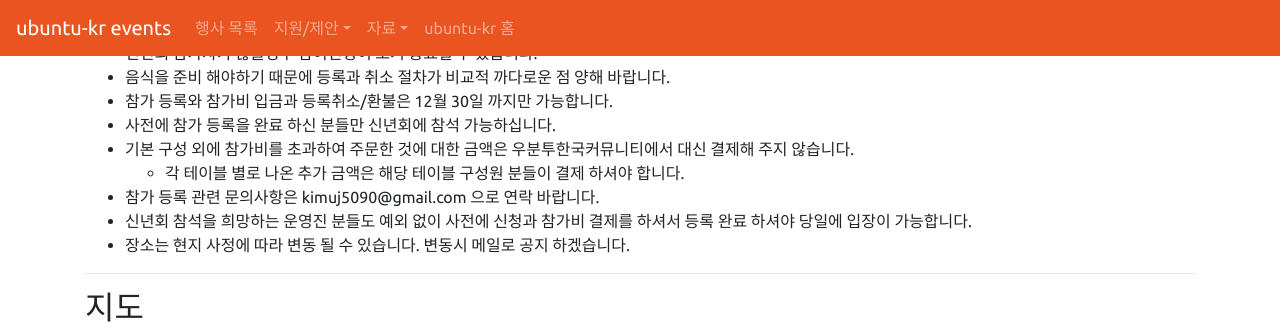
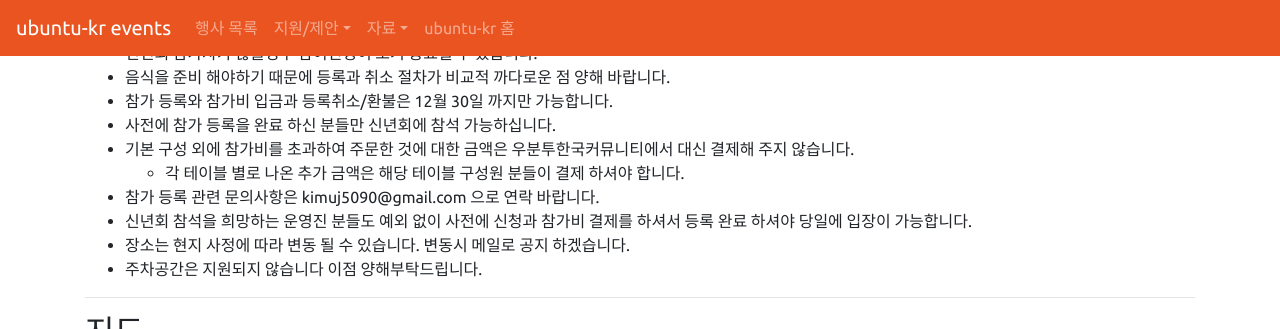
Before and after one commit to ubuntu-kr/events, a Jekyll site: the page built from _posts/2017-12-07-year-start-party-in-daejeon.md, in a window 1280 px wide and 900 px high, scrolled down 1448 px, cut to the strip 0-329 px from the top of the window. Built offline with Jekyll 4.4.1, drawn with Linux system fonts in a browser that asks for light colours.

Commit message:
Update 2017-12-07-year-start-party-in-daejeon.md

```diff
--- a/_posts/2017-12-07-year-start-party-in-daejeon.md
+++ b/_posts/2017-12-07-year-start-party-in-daejeon.md
@@ -61,3 +61,4 @@ image: "https://wiki.ubuntu-kr.org/images/c/cc/%EB%8C%80%EC%A0%84%EC%A7%80%EC%97
 - 참가 등록 관련 문의사항은 kimuj5090@gmail.com 으로 연락 바랍니다.
 - 신년회 참석을 희망하는 운영진 분들도 예외 없이 사전에 신청과 참가비 결제를 하셔서 등록 완료 하셔야 당일에 입장이 가능합니다.
 - 장소는 현지 사정에 따라 변동 될 수 있습니다. 변동시 메일로 공지 하겠습니다.
+- 주차공간은 지원되지 않습니다 이점 양해부탁드립니다.
```
